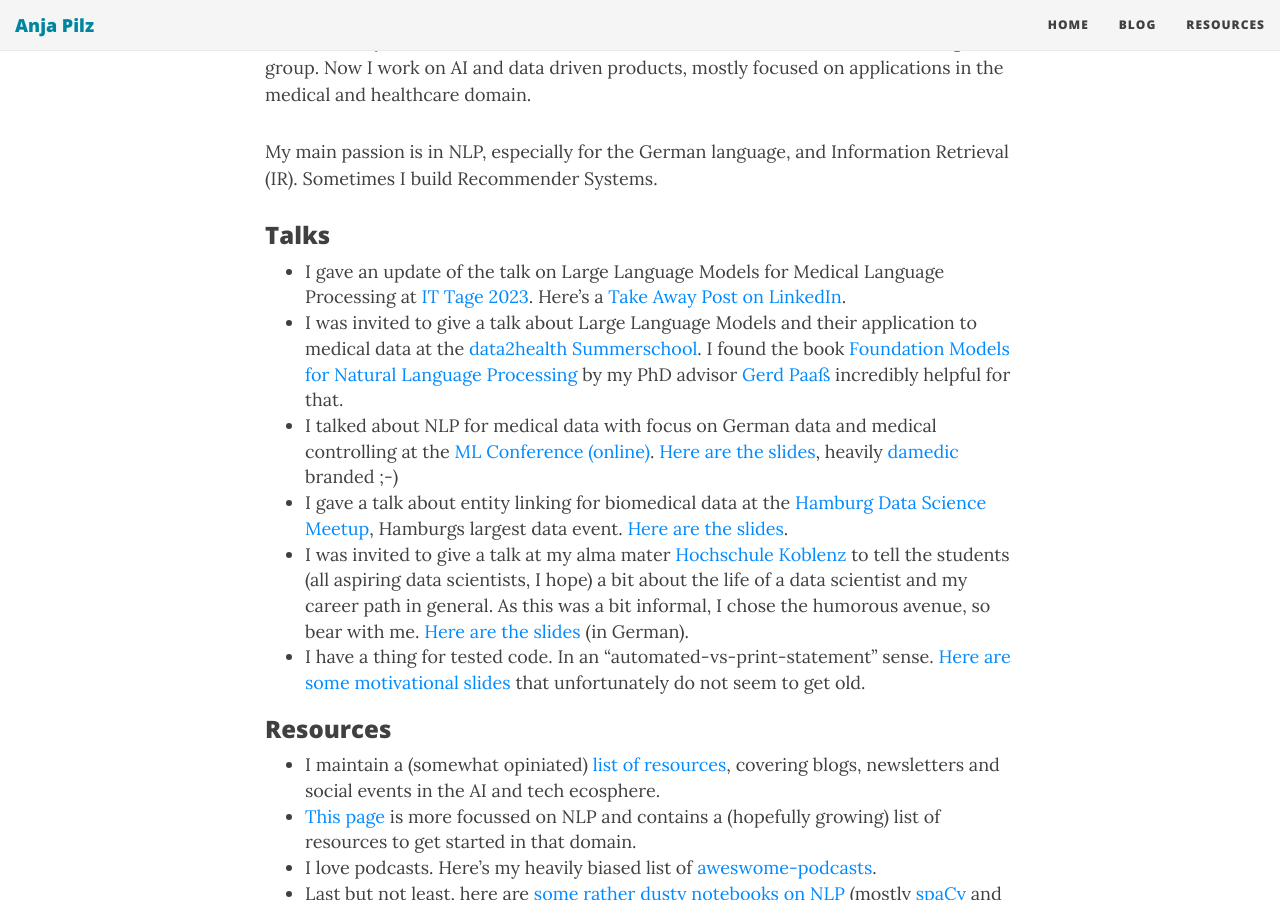
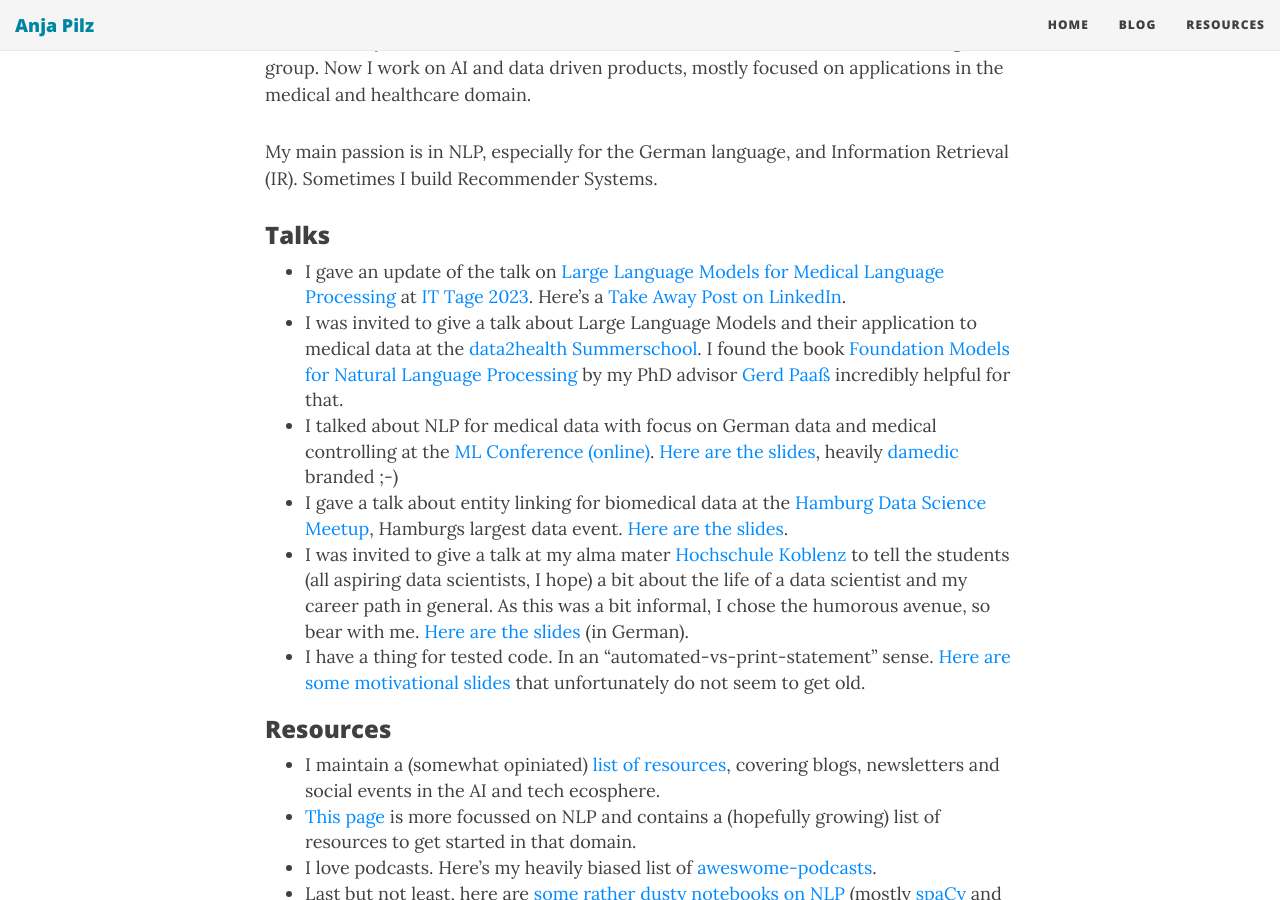
Before and after one commit to aplz/aplz.github.io, a Jekyll site: the page built from index.md, in a window 1280 px wide and 900 px high, scrolled down 414 px. Built offline with Jekyll 4.4.1, drawn with Linux system fonts in a browser that asks for light colours; nearby versions of some CDN libraries; part of the change alters nothing that is shown.

```diff
--- a/index.md
+++ b/index.md
@@ -12,7 +12,7 @@ My main passion is in NLP, especially for the German language, and Information R
 
 ### Talks
 
-* I gave an update of the talk on Large Language Models for Medical Language Processing at [IT Tage 2023](https://www.ittage.informatik-aktuell.de/index.html). Here's a [Take Away Post on LinkedIn](https://www.linkedin.com/posts/damedic_chatgpt-nlp-ki-activity-7158049615135522818-CTE9).
+* I gave an update of the talk on [Large Language Models for Medical Language Processing](https://www.slideshare.net/AnjaPilz/konnen-large-language-models-helfen-meinen-patienten-zu-verstehen-d1b1) at [IT Tage 2023](https://www.ittage.informatik-aktuell.de/index.html). Here's a [Take Away Post on LinkedIn](https://www.linkedin.com/posts/damedic_chatgpt-nlp-ki-activity-7158049615135522818-CTE9).
 * I was invited to give a talk about Large Language Models and their application to medical data at the [data2health Summerschool](https://www.data2health.de/de/summerschool). I found the book [Foundation Models for Natural Language Processing](https://link.springer.com/book/10.1007/978-3-031-23190-2) by my PhD advisor [Gerd Paaß](https://www.linkedin.com/in/gerhard-paass-20061359/) incredibly helpful for that.
 * I talked about NLP for medical data with focus on German data and medical controlling at the [ML Conference (online)](https://mlconference.ai/machine-learning-principles/natural-language-processing-for-medical-data/). [Here are the slides](https://www.slideshare.net/AnjaPilz/natural-language-processing-for-medical-data), heavily [damedic](https://www.damedic.ai/en/) branded ;-)
 * I gave a talk about entity linking for biomedical data at the [Hamburg Data Science Meetup](https://www.meetup.com/de-DE/Hamburg-Data-Science-Meetup/), Hamburgs largest data event. [Here are the slides](https://www2.slideshare.net/AnjaPilz/biomedical-entity-linking-introduction-approaches-challenges).
```
